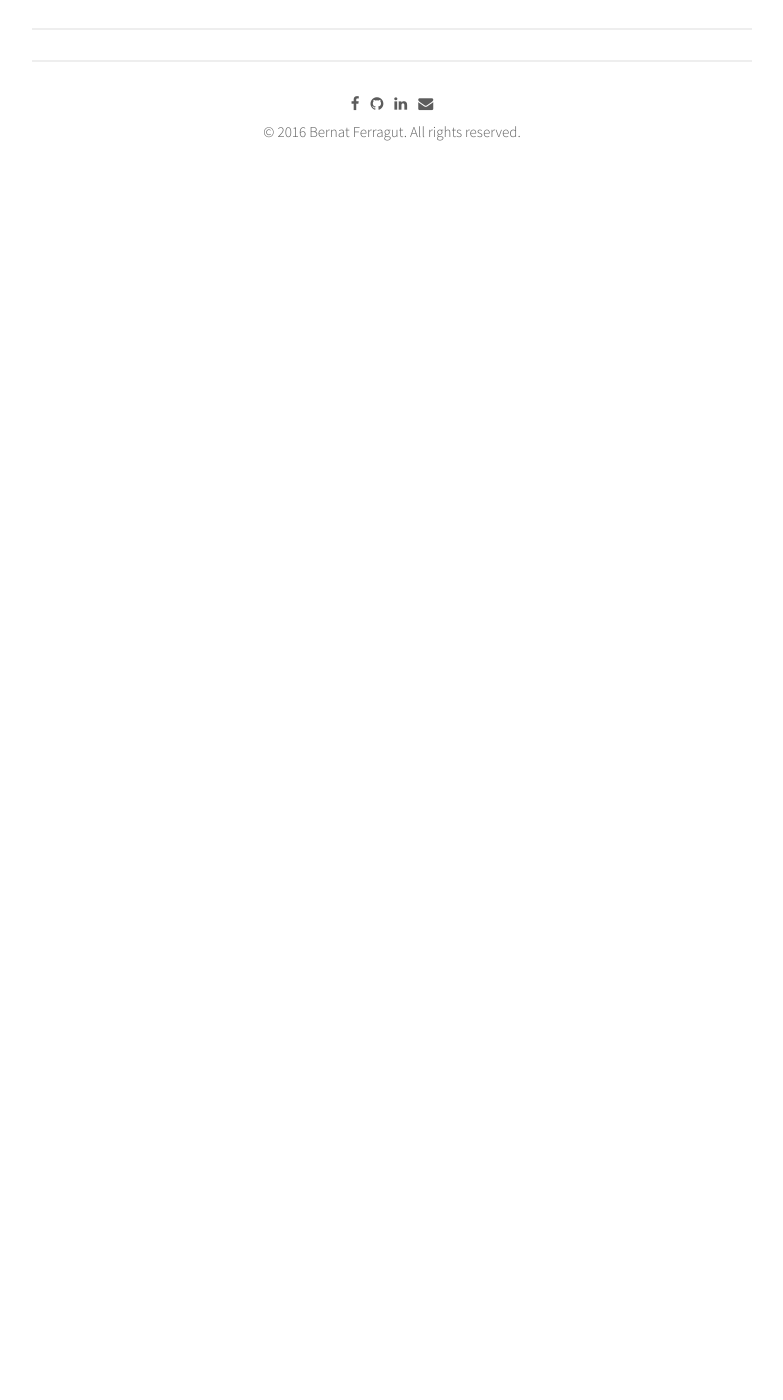
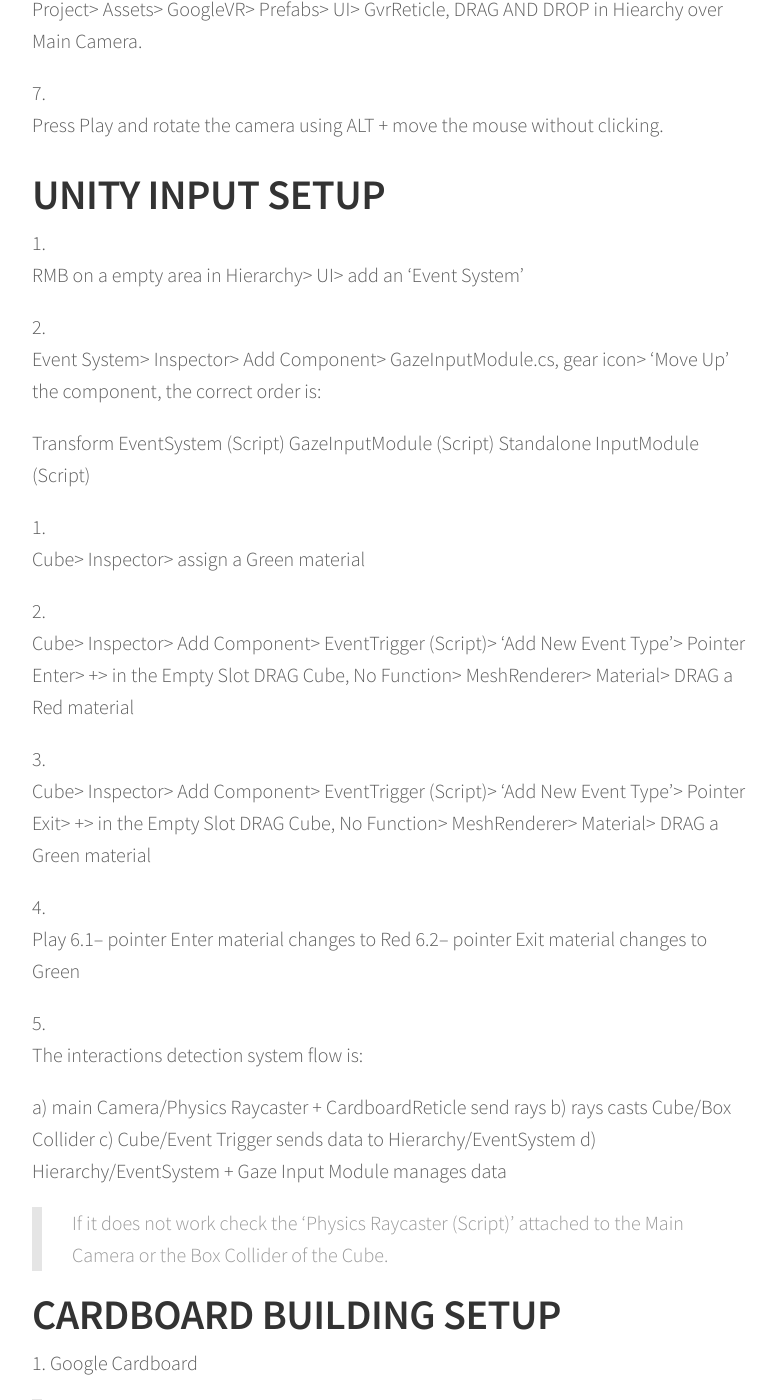
Before and after one commit to bernatferragut/FutureWeb-blog, a Jekyll site: the page built from _posts/15-11-16-VR-Google Cardboard Basic Scene Setup.md, in a window 1280 px wide and 1400 px high, scrolled down 1677 px. Shown: the whole window, without its empty margins (248-1031 px from the left). Built offline with Jekyll 4.4.1, drawn with Linux system fonts in a browser that asks for light colours; nearby versions of some CDN libraries; comment, search, counter and statistics services are not loaded; before the commit the page ends 1921 px from its top, so only the background shows below that; some of the changed text lies outside the part shown.

Commit message:
Update 15-11-16-VR-Google Cardboard Basic Scene Setup.md
Ending Google cardboard Article

```diff
--- a/_posts/15-11-16-VR-Google Cardboard Basic Scene Setup.md
+++ b/_posts/15-11-16-VR-Google Cardboard Basic Scene Setup.md
@@ -29,15 +29,72 @@
 
 # UNITY CAMERA BASIC SETUP
 
-> **D-START USER SETTING AND ENVIRONMENT DESIGN**
+1. Create a New Scene
 
-  * START USER SETTING AND ENVIRONMENT DESIGN
-  * WE INTRODUCE ENVIRONMENT DESIGN
-  * WE INTRODUCE 3D MODELLING - DISCOVERY POSTERS - VISUAL DESIGN
-  * ELEGANT FLATTENING WINDOW WHEN 3D NOT NEEDED - INCREASE PARALLAX WHEN NEEDED
-  * TRANSITIONS + INTERACTIVITY + 3D MODELS
-  * MOTION DESIGN
-  * LIGHTING + MATERIALS
-  * SOUND DESIGN
+2. Create a Plane and a Cube
 
-> **VR FIRST PROCESS WORKFLOW**
+3. Project> Assets> GoogleVR> Prefabs> GvrMain DRAG AND DROP in Hierarchy
+
+4. Hierarchy> GvrMain > Head> Main Camera> Inspector> Add Component> Physics Raycaster (NOT THE Physics 2D Raycaster!!!)
+The Raycaster raycasts against 3D objects in the scene. This allows messages to be sent to 3D physics objects that implement event interfaces.
+
+5. Delete the old ‘Main Camera’
+
+6. Project> Assets> GoogleVR> Prefabs> UI> GvrReticle, DRAG AND DROP in Hiearchy over Main Camera.
+
+7. Press Play and rotate the camera using ALT + move the mouse without clicking.
+
+# UNITY INPUT SETUP
+
+1. RMB on a empty area in Hierarchy> UI> add an ‘Event System’
+
+2. Event System> Inspector> Add Component> GazeInputModule.cs, gear icon> ‘Move Up’ the component, the correct order is:
+
+Transform
+EventSystem (Script)
+GazeInputModule (Script)
+Standalone InputModule (Script)
+
+3. Cube> Inspector> assign a Green material
+
+4. Cube> Inspector> Add Component> EventTrigger (Script)> ‘Add New Event Type’> Pointer Enter> +> in the Empty Slot DRAG Cube, No Function> MeshRenderer> Material> DRAG a Red material
+
+5. Cube> Inspector> Add Component> EventTrigger (Script)> ‘Add New Event Type’> Pointer Exit> +> in the Empty Slot DRAG Cube, No Function> MeshRenderer> Material> DRAG a Green material
+
+6. Play
+ 6.1– pointer Enter material changes to Red
+ 6.2– pointer Exit material changes to Green
+
+7. The interactions detection system flow is:
+
+ a) main Camera/Physics Raycaster + CardboardReticle send rays
+ b) rays casts Cube/Box Collider
+ c) Cube/Event Trigger sends data to Hierarchy/EventSystem
+ d) Hierarchy/EventSystem + Gaze Input Module manages data
+
+> If it does not work check the ‘Physics Raycaster (Script)’ attached to the Main Camera or the Box Collider of the Cube.
+
+# CARDBOARD BUILDING SETUP
+
+1. Google Cardboard
+
+> Player Settings> Virtual Reality support disabled
+> GvrMain> GvrViewer (Script)> VR Mode enabled -> this split the camera for Card Board only
+> GvrMain> Head> GvrHead (Script)> Track position enabled -> this track position for Card Board only
+> GvrMain> Head> GvrHead (Script)> Track rotation enabled -> this track rotation for Card Board only
+
+2. Build Settings: Player settings
+> Company Name: MyCompany
+> Product Name: CardBoardTest
+> Default orientation: Landscape Left
+> Multithreaded Rendering: on
+> Bundle Identifier: com.mycompany.cardboardtest
+> Minimum API Level: Android 4.1 (API Level 16)
+> Device Filter: ARMv7
+> Android TV Compatibility: off
+
+3. Add the corrent scene to build
+
+4. Build and Play!
+
+5. Assets> Plugins> Android> create a folder ‘assets’, copy here your oculus signature file, generate it using [link](https://developer.oculus.com/osig/)
```
